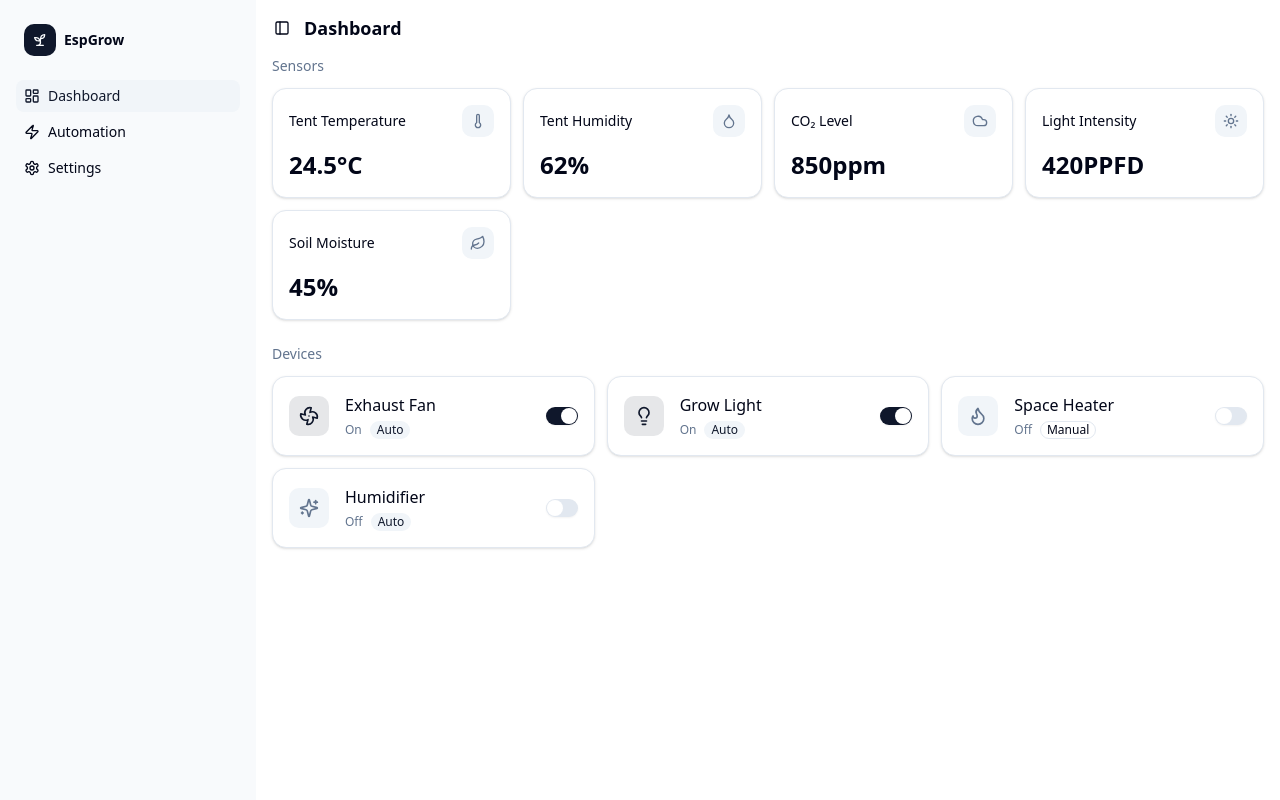
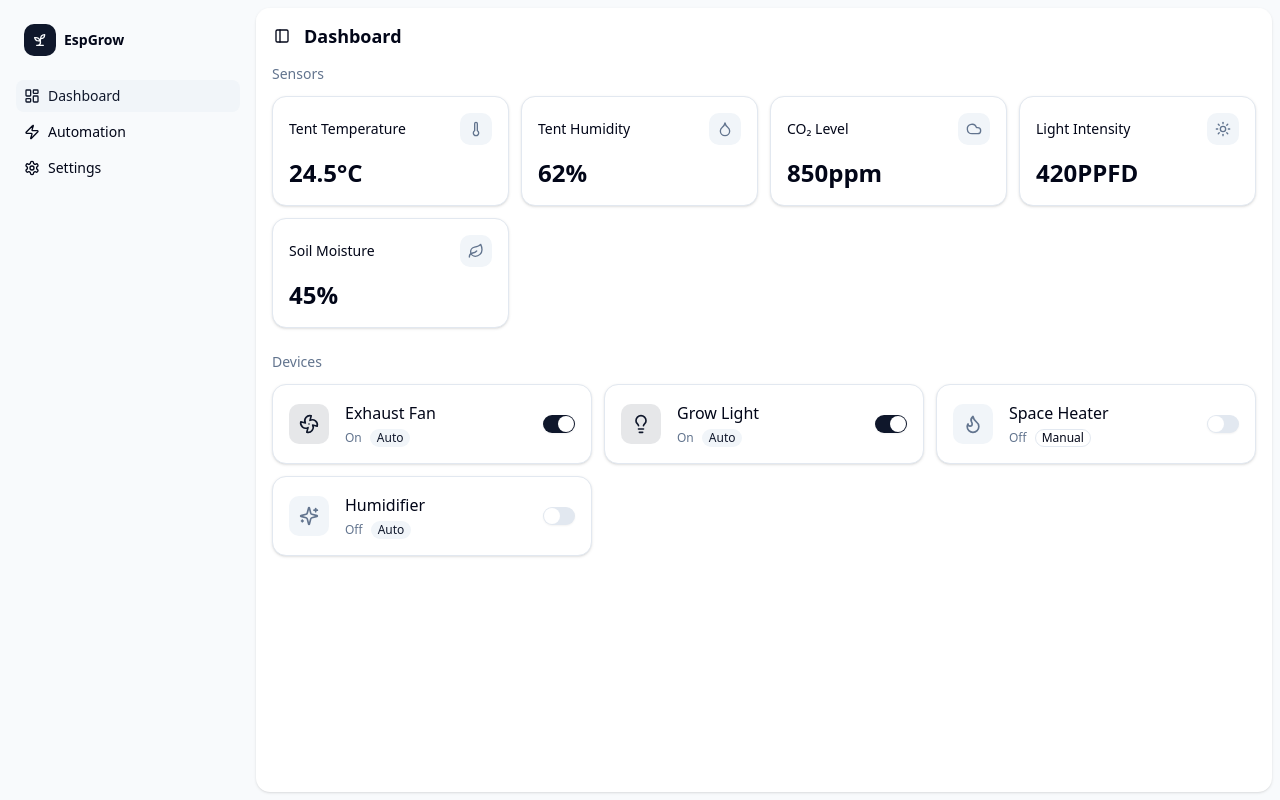
Before and after one commit to luger16/EspGrow, a SvelteKit app in the folder web/: page / in a window 1280 px wide. Built offline with nearby package versions, Linux system fonts and the light colour scheme.

Commit message:
fix(web): add rounded corners to sticky header and initialize theme on mount

```diff
--- a/web/src/lib/components/page-header.svelte
+++ b/web/src/lib/components/page-header.svelte
@@ -4,7 +4,7 @@
 	let { title }: { title: string } = $props();
 </script>
 
-<header class="sticky top-0 z-40 flex h-14 shrink-0 items-center gap-2 bg-background px-4 md:relative">
+<header class="sticky top-0 z-40 flex h-14 shrink-0 items-center gap-2 rounded-t-xl bg-background px-4 md:relative">
 	<Sidebar.Trigger class="-ms-1 hidden md:flex" />
 	<h1 class="text-lg font-semibold">{title}</h1>
 </header>
--- a/web/src/routes/+layout.svelte
+++ b/web/src/routes/+layout.svelte
@@ -4,8 +4,14 @@
 	import AppSidebar from "$lib/components/app-sidebar.svelte";
 	import BottomTabs from "$lib/components/bottom-tabs.svelte";
 	import * as Sidebar from "$lib/components/ui/sidebar/index.js";
+	import { initTheme } from "$lib/stores/settings.svelte";
+	import { onMount } from "svelte";
 
 	let { children } = $props();
+
+	onMount(() => {
+		initTheme();
+	});
 </script>
 
 <svelte:head>
@@ -13,9 +19,7 @@
 </svelte:head>
 
 <Sidebar.Provider>
-	<div class="hidden md:contents">
-		<AppSidebar />
-	</div>
+	<AppSidebar />
 	<Sidebar.Inset class="pb-20 md:pb-0">
 		{@render children()}
 	</Sidebar.Inset>
```
